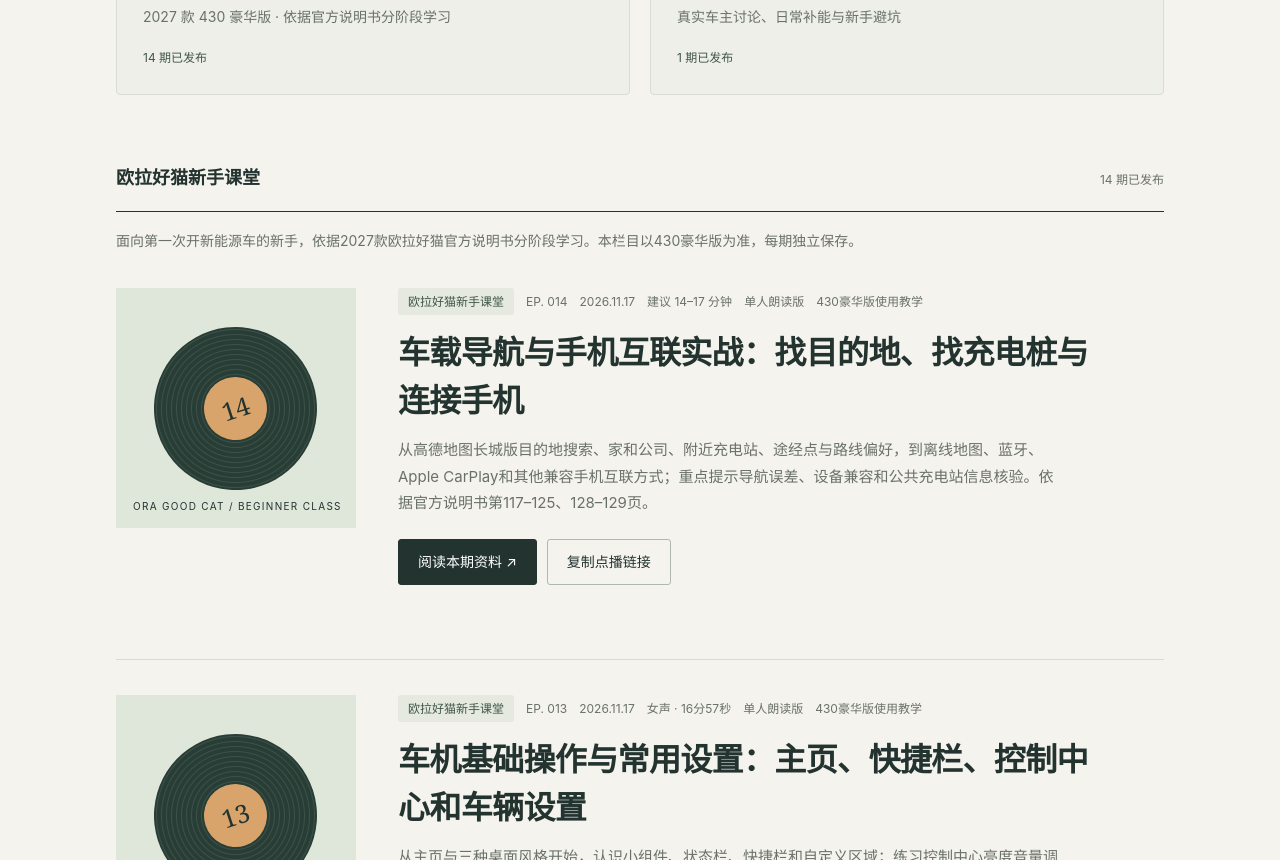
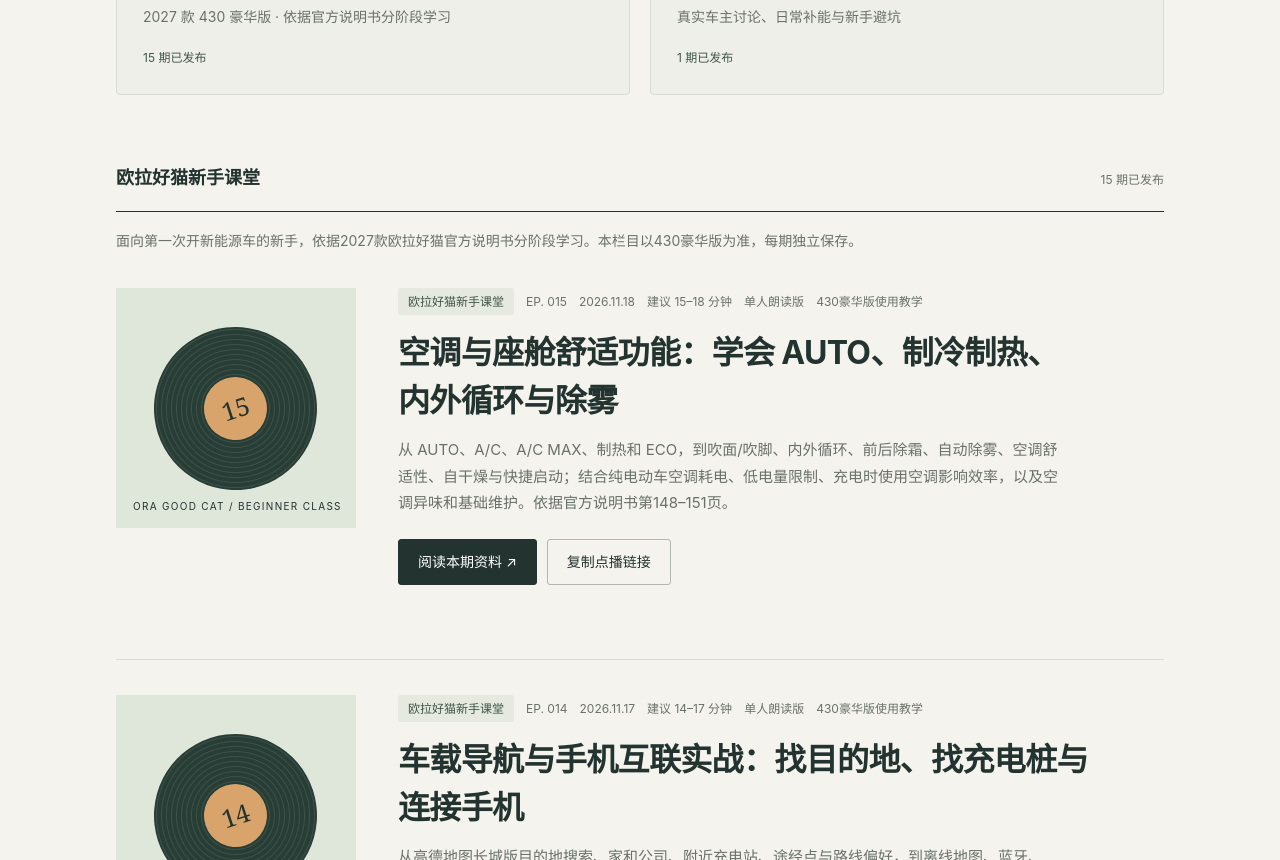
Before and after one commit to suyeye6117-pixel/laifu-listening-briefs, a plain HTML site: page index.html in a window 1280 px wide. Shown: the part 620-1480 px from the top of the page. Drawn offline with Linux system fonts and the light colour scheme.

Commit message:
Add EP015 to listening index, preserve episodes 001–014

```diff
--- a/index.html
+++ b/index.html
@@ -22,11 +22,19 @@ a{color:inherit}button{font:inherit}a,button{-webkit-tap-highlight-color:transpa
 <main>
 <section class="hero" aria-labelledby="title"><div class="eyebrow">专题资料 · 持续收录</div><h1 id="title">把好奇，<br>留给下一次收听。</h1><p class="intro">每期一份完整资料，一个独立链接。选一个想了解的话题，带到来福，听它慢慢讲清楚。</p></section>
 <nav class="columns" aria-label="播客栏目">
-<a class="column" href="#ora-class"><span class="eyebrow">01 / 车型课堂</span><strong>欧拉好猫新手课堂 <span aria-hidden="true">↘</span></strong><span>2027 款 430 豪华版 · 依据官方说明书分阶段学习</span><small>14 期已发布</small></a>
+<a class="column" href="#ora-class"><span class="eyebrow">01 / 车型课堂</span><strong>欧拉好猫新手课堂 <span aria-hidden="true">↘</span></strong><span>2027 款 430 豪华版 · 依据官方说明书分阶段学习</span><small>15 期已发布</small></a>
 <a class="column" href="#owner-experience"><span class="eyebrow">02 / 经验专题</span><strong>新能源车主经验 <span aria-hidden="true">↘</span></strong><span>真实车主讨论、日常补能与新手避坑</span><small>1 期已发布</small></a>
 </nav>
-<section id="ora-class" class="collection" aria-labelledby="ora-title"><div class="sectionhead"><h2 id="ora-title">欧拉好猫新手课堂</h2><span class="count">14 期已发布</span></div>
+<section id="ora-class" class="collection" aria-labelledby="ora-title"><div class="sectionhead"><h2 id="ora-title">欧拉好猫新手课堂</h2><span class="count">15 期已发布</span></div>
 <p class="collection-intro">面向第一次开新能源车的新手，依据2027款欧拉好猫官方说明书分阶段学习。本栏目以430豪华版为准，每期独立保存。</p>
+<article class="episode">
+<div class="art" aria-hidden="true"><div class="disc"><span class="label">15</span></div><small>ORA GOOD CAT / BEGINNER CLASS</small></div>
+<div><div class="meta"><span class="tag">欧拉好猫新手课堂</span><span>EP. 015</span><time datetime="2026-11-18">2026.11.18</time><span>建议 15–18 分钟</span><span>单人朗读版</span><span>430豪华版使用教学</span></div>
+<h3><a href="/episodes/ora-015.html">空调与座舱舒适功能：学会 AUTO、制冷制热、内外循环与除雾</a></h3>
+<p class="summary">从 AUTO、A/C、A/C MAX、制热和 ECO，到吹面/吹脚、内外循环、前后除霜、自动除雾、空调舒适性、自干燥与快捷启动；结合纯电动车空调耗电、低电量限制、充电时使用空调影响效率，以及空调异味和基础维护。依据官方说明书第148–151页。</p>
+<div class="actions"><a class="btn" href="/episodes/ora-015.html">阅读本期资料 <span aria-hidden="true">&nbsp;↗</span></a><button class="btn secondary" type="button" id="copy-ora-15" data-url="https://listen.motifrevue.com/episodes/ora-015.html">复制点播链接</button></div>
+<p class="status" id="copy-ora-15-status" role="status" aria-live="polite"></p>
+</div></article>
 <article class="episode">
 <div class="art" aria-hidden="true"><div class="disc"><span class="label">14</span></div><small>ORA GOOD CAT / BEGINNER CLASS</small></div>
 <div><div class="meta"><span class="tag">欧拉好猫新手课堂</span><span>EP. 014</span><time datetime="2026-11-17">2026.11.17</time><span>建议 14–17 分钟</span><span>单人朗读版</span><span>430豪华版使用教学</span></div>
@@ -168,6 +176,9 @@ const ora11Button=document.getElementById('copy-ora-11'),ora11Status=document.ge
 const ora12Button=document.getElementById('copy-ora-12'),ora12Status=document.getElementById('copy-ora-12-status');
 const ora13Button=document.getElementById('copy-ora-13'),ora13Status=document.getElementById('copy-ora-13-status');
 const ora14Button=document.getElementById('copy-ora-14'),ora14Status=document.getElementById('copy-ora-14-status');
+const ora15Button=document.getElementById('copy-ora-15'),ora15Status=document.getElementById('copy-ora-15-status');
+ora15Button?.addEventListener('click',async()=>{try{await navigator.clipboard.writeText(ora15Button.dataset.url);ora15Status.textContent='链接已复制，去来福粘贴即可。';ora15Button.textContent='已复制 ✓';setTimeout(()=>ora15Button.textContent='复制点播链接',2500)}catch(e){ora15Status.textContent='请打开“阅读本期资料”，复制浏览器地址栏中的链接。'}});
+
 ora14Button?.addEventListener('click',async()=>{try{await navigator.clipboard.writeText(ora14Button.dataset.url);ora14Status.textContent='链接已复制，去来福粘贴即可。';ora14Button.textContent='已复制 ✓';setTimeout(()=>ora14Button.textContent='复制点播链接',2500)}catch(e){ora14Status.textContent='请打开“阅读本期资料”，复制浏览器地址栏中的链接。'}});
 
 ora13Button?.addEventListener('click',async()=>{try{await navigator.clipboard.writeText(ora13Button.dataset.url);ora13Status.textContent='链接已复制，去来福粘贴即可。';ora13Button.textContent='已复制 ✓';setTimeout(()=>ora13Button.textContent='复制点播链接',2500)}catch(e){ora13Status.textContent='请打开“阅读本期资料”，复制浏览器地址栏中的链接。'}});
```
